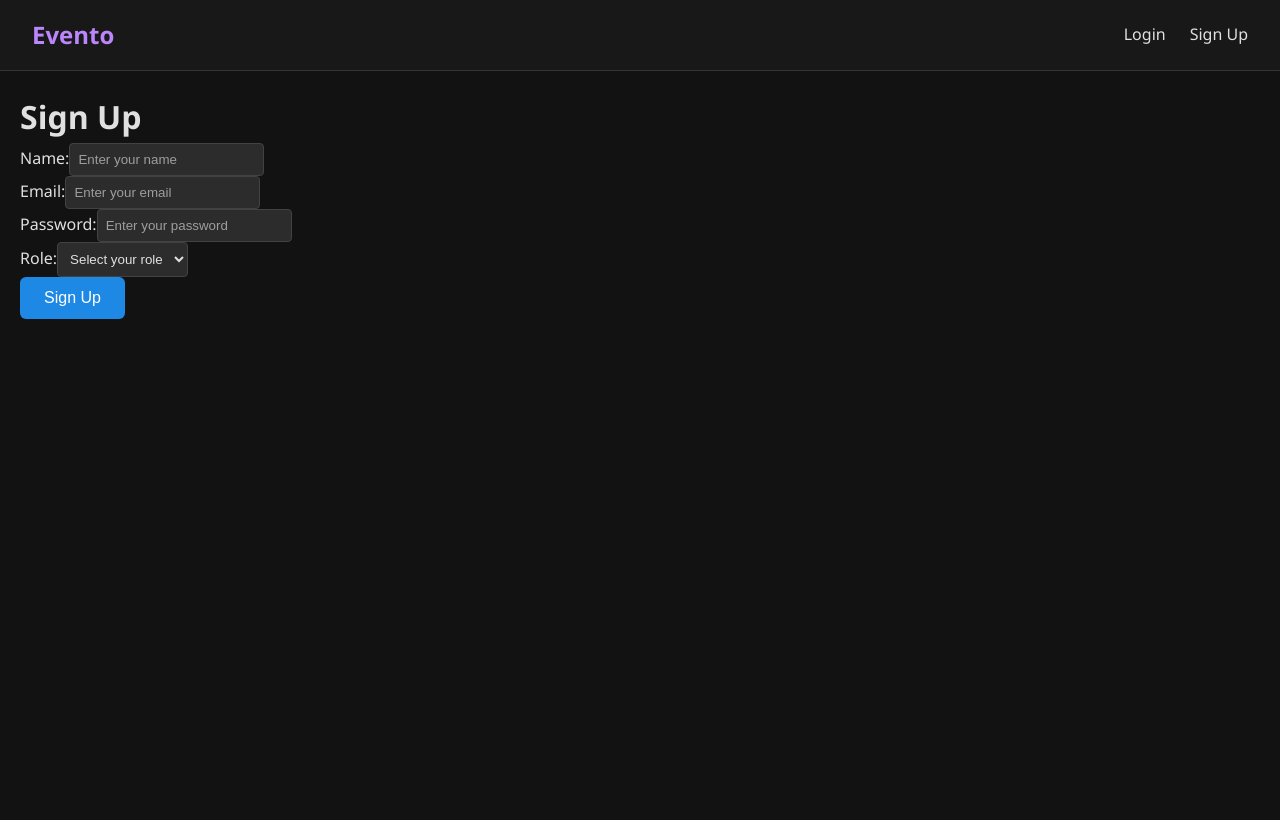
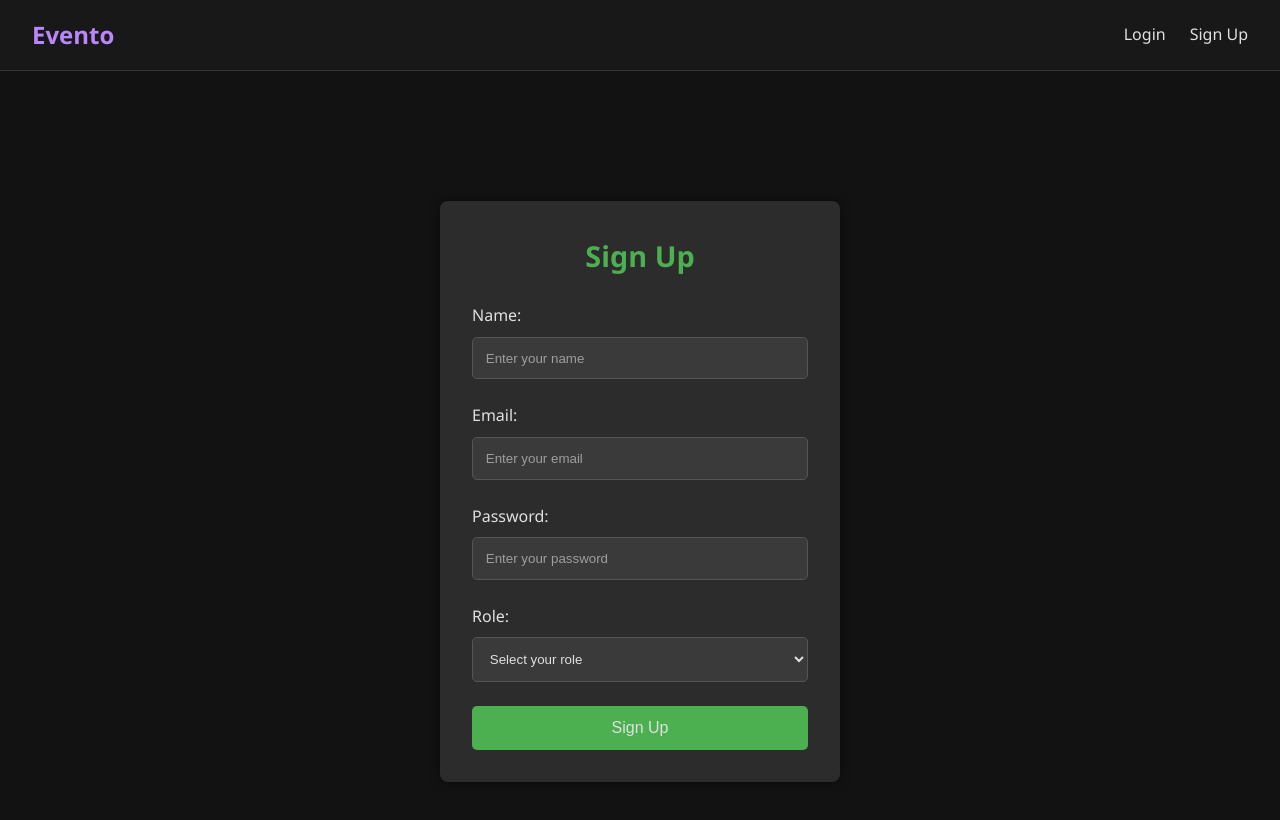
Before and after one commit to ahmedzzyy/evento-io, a Next.js app in the folder frontend/: page /auth/signup in a window 1280 px wide. Shown: the top 820 px of the page. Built offline with nearby package versions, Linux system fonts and the light colour scheme.

Commit message:
Signup page styled

```diff
--- a/frontend/pages/auth/signup.js
+++ b/frontend/pages/auth/signup.js
@@ -2,6 +2,7 @@ import { useForm } from 'react-hook-form';
 import { useRouter } from 'next/router';
 import { useState } from 'react';
 import { signupUser } from "@/services/authService";
+import styles from "@/styles/Login.module.css";
 
 const Signup = () => {
   const { register, handleSubmit, formState: { errors } } = useForm();
@@ -21,52 +22,58 @@ const Signup = () => {
   };
 
   return (
-    <div>
-      <h1>Sign Up</h1>
-      <form onSubmit={handleSubmit(onSubmit)}>
-        <div>
-          <label>Name:</label>
+    <div className={styles.loginContainer}>
+      <form className={styles.loginForm} onSubmit={handleSubmit(onSubmit)}>
+        <h2 className={styles.loginTitle}>Sign Up</h2>
+        <div className={styles.formGroup}>
+          <label htmlFor="name">Name:</label>
           <input
             type="text"
+            name="name"
             {...register('username', { required: 'Name is required' })}
             placeholder="Enter your name"
+            className={styles.inputField}
           />
-          {errors.name && <p>{errors.name.message}</p>}
+          {errors.name && <p className={styles.errorMessage}>{errors.name.message}</p>}
         </div>
 
-        <div>
-          <label>Email:</label>
+        <div className={styles.formGroup}>
+          <label htmlFor="email">Email:</label>
           <input
             type="email"
+            name="email"
             {...register('email', { required: 'Email is required' })}
             placeholder="Enter your email"
+            className={styles.inputField}
           />
-          {errors.email && <p>{errors.email.message}</p>}
+          {errors.email && <p className={styles.errorMessage}>{errors.email.message}</p>}
         </div>
 
-        <div>
-          <label>Password:</label>
+        <div className={styles.formGroup}>
+          <label htmlFor="password">Password:</label>
           <input
             type="password"
+            name="password"
             {...register('password', { required: 'Password is required' })}
             placeholder="Enter your password"
+            className={styles.inputField}
           />
-          {errors.password && <p>{errors.password.message}</p>}
+          {errors.password && <p className={styles.errorMessage}>{errors.password.message}</p>}
         </div>
 
-        <div>
-          <label>Role:</label>
-          <select {...register('role', { required: 'Role is required' })}>
+        <div className={styles.formGroup}>
+          <label htmlFor="role">Role:</label>
+          <select name="role" {...register('role', { required: 'Role is required' })} className={styles.inputField}>
             <option value="">Select your role</option>
             <option value="attendee">Attendee</option>
             <option value="organizer">Organizer</option>
           </select>
-          {errors.role && <p>{errors.role.message}</p>}
+          {errors.role && <p className={styles.errorMessage}>{errors.role.message}</p>}
         </div>
 
-        <button type="submit">Sign Up</button>
+        <button type="submit" className={styles.submitBtn}>Sign Up</button>
 
-        {errorMsg && <p style={{ color: 'red' }}>{errorMsg}</p>}
+        {errorMsg && <p className={styles.errorMessage}>{errorMsg}</p>}
       </form>
     </div>
   );
```
